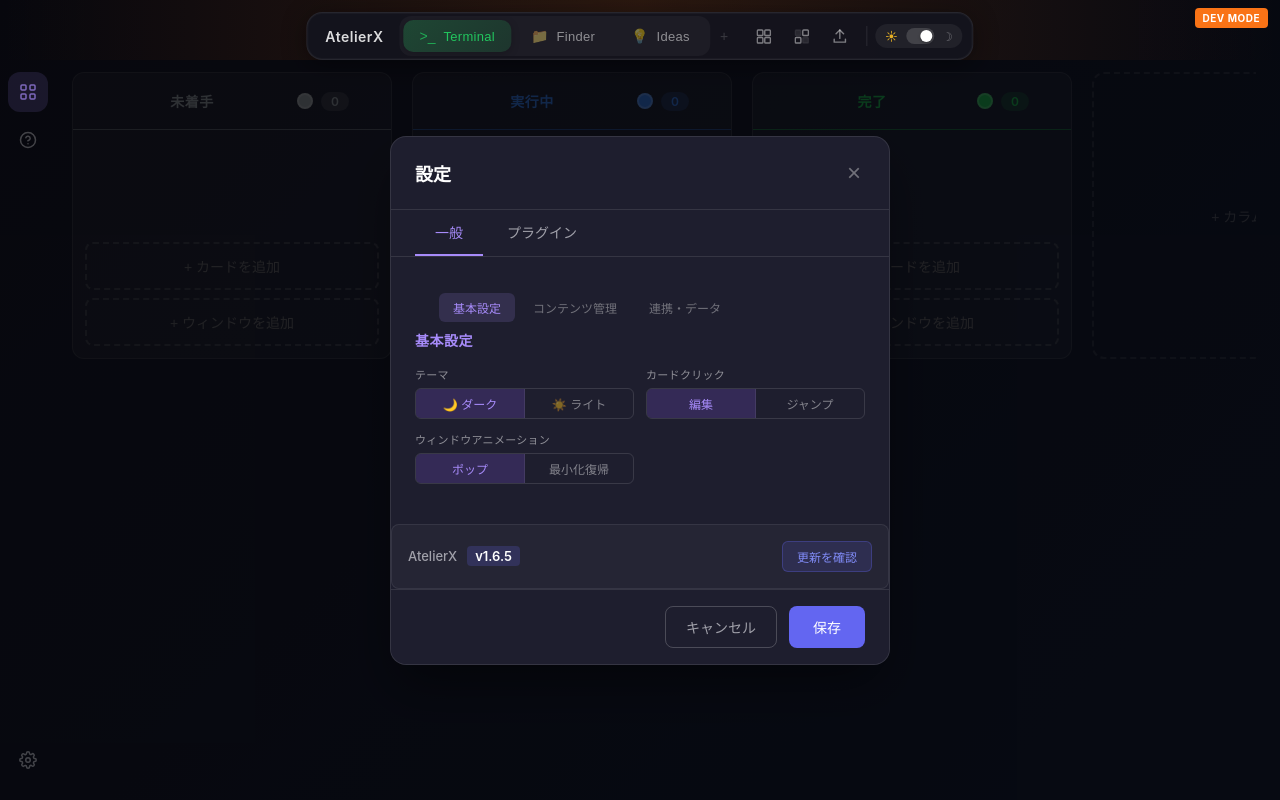
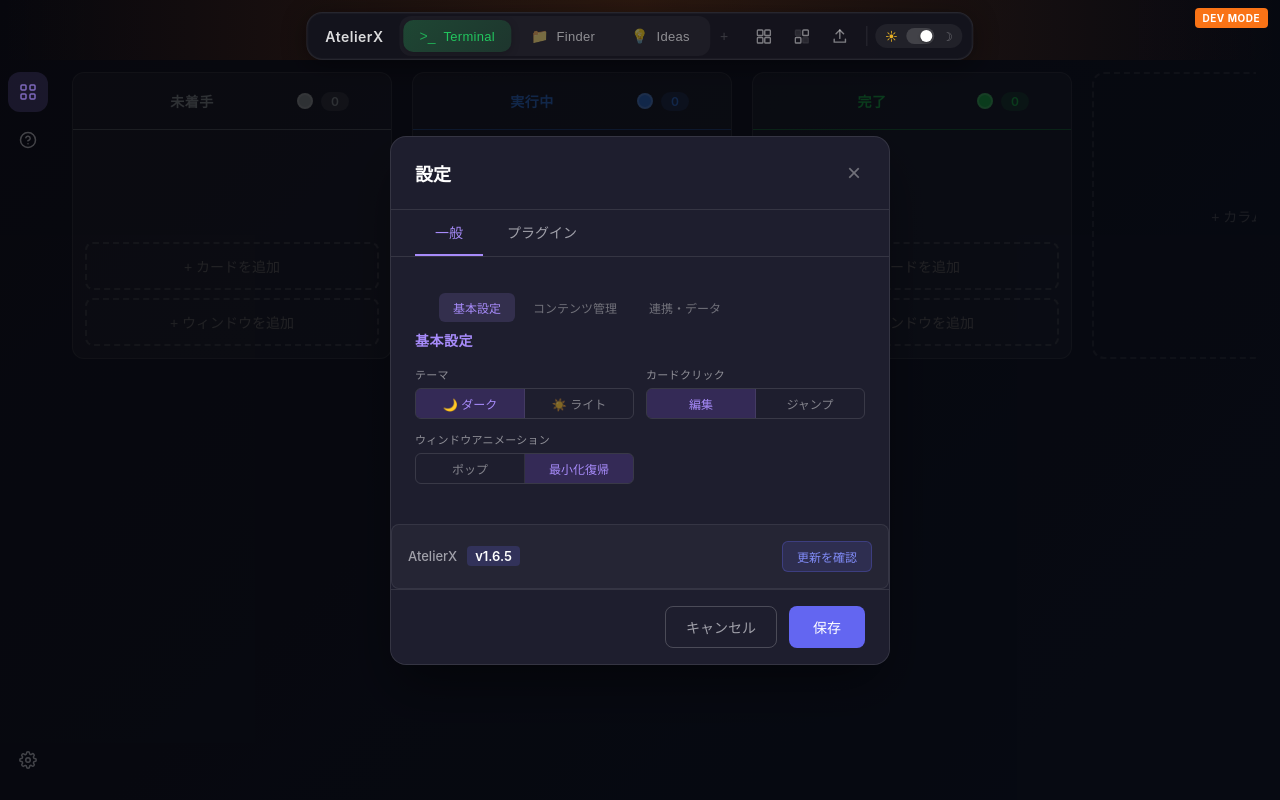
Before and after one commit to lutelute/AtelierX, a React (Vite) app: page / in a window 1280 px wide. Both pictures are taken after a click on the button 28 px from the left and 760 px from the top of the page. Built offline with nearby package versions, Linux system fonts and the light colour scheme.

Commit message:
fix: デフォルトを最小化復帰に変更 & Grid配置にAccessibility権限チェック追加
Co-Authored-By: Claude Opus 4.6 <noreply@anthropic.com>

```diff
--- a/src/components/SettingsModal.tsx
+++ b/src/components/SettingsModal.tsx
@@ -27,6 +27,7 @@ export const defaultSettings: Settings = {
   dailyNotePath: 'Daily Notes/{{date}}.md',
   insertMarker: '## AtelierX',
   cardClickBehavior: 'edit',
+  activateAnimation: 'minimize',
   customSubtags: [],
   theme: 'dark',
 };
--- a/src/components/settings/BasicSettings.tsx
+++ b/src/components/settings/BasicSettings.tsx
@@ -55,7 +55,7 @@ export function BasicSettings({ settings, onSettingsChange }: BasicSettingsProps
           <div className="toggle-group">
             <button
               type="button"
-              className={`toggle-option ${(settings.activateAnimation || 'pop') === 'pop' ? 'active' : ''}`}
+              className={`toggle-option ${settings.activateAnimation === 'pop' ? 'active' : ''}`}
               onClick={() => onSettingsChange((prev) => ({ ...prev, activateAnimation: 'pop' as ActivateAnimation }))}
             >
               ポップ
```
Also changed, not shown: 1 other file (tests, documents, lock files or other folders).
